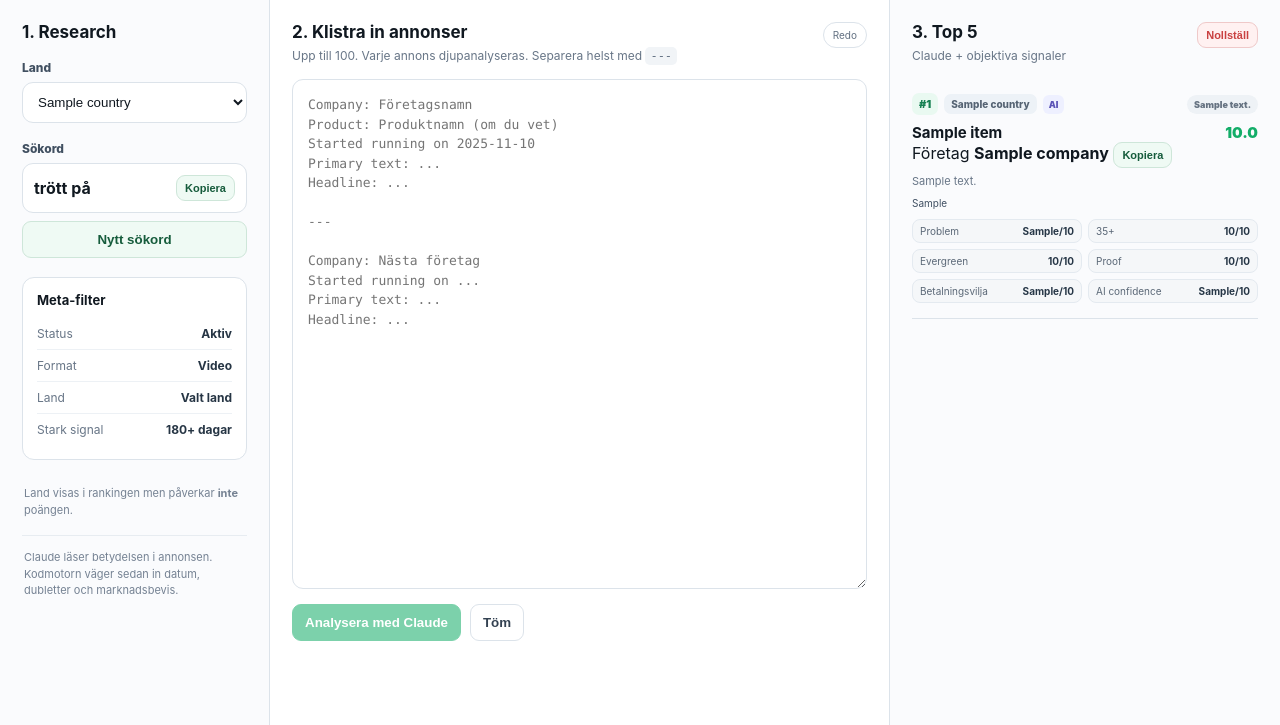
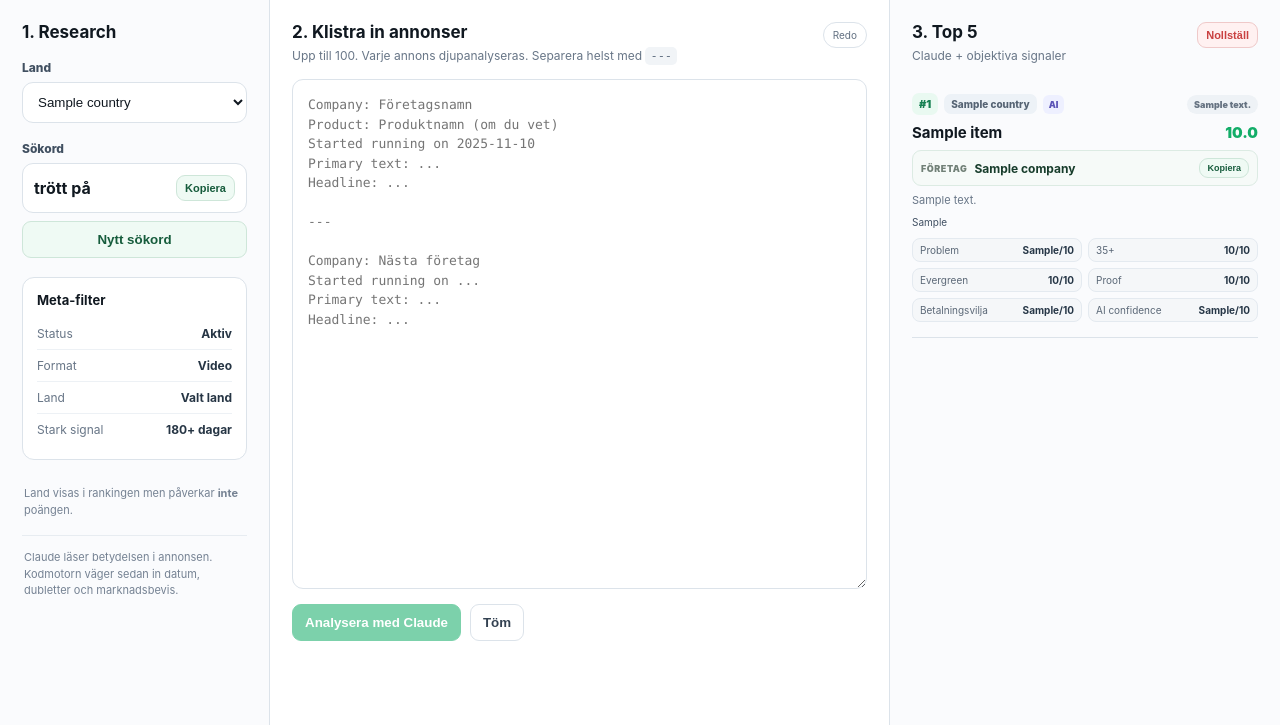
Before and after one commit to esei-melestesfay-afk/PRODUCT-HUNTER, a Flask app: template templates/index.html in a window 1280 px wide. Shown: the part 91-816 px from the top of the page. Run offline with Flask 3, Linux system fonts and the light colour scheme; the template is opened without the code that fills it: most values are stand-ins (such as "Sample title", 1, 10 or a date in 2020).

Commit message:
Style advertiser name for easy Ad Library lookup

```diff
--- a/static/style.css
+++ b/static/style.css
@@ -37,6 +37,10 @@ button:disabled{opacity:.55;cursor:wait}.primary{background:var(--green);border-
 .decision.best{background:#e7f9ef;color:#0b7b48}.decision.strong{background:#edf5ff;color:#2564ad}.decision.keep{background:#fff6e5;color:#9a6810}.decision.weak{background:#fff0f0;color:#b43e3e}
 .rank-head{display:flex;justify-content:space-between;gap:10px;align-items:center}.rank-head strong{font-size:15px;white-space:nowrap;overflow:hidden;text-overflow:ellipsis}.rank-head span{font-size:15px;font-weight:950;color:var(--green)}
 .company{font-size:10px;color:#7a8795;margin-top:3px}.rank-card p{font-size:11px;margin-top:6px}.why{font-size:10px;color:#405063;margin-top:7px}
+.company-row{display:flex;align-items:center;gap:7px;margin-top:8px;margin-bottom:7px;padding:7px 8px;background:#f6faf8;border:1px solid #dcebe3;border-radius:9px;min-width:0}
+.company-label{font-size:9px;letter-spacing:.06em;text-transform:uppercase;color:#718077;font-weight:900;flex:0 0 auto}
+.company-name{font-size:12px;color:#173c2b;overflow:hidden;text-overflow:ellipsis;white-space:nowrap;min-width:0;flex:1}
+.company-row .copy-company{padding:4px 7px;font-size:9px;flex:0 0 auto}
 .score-grid{display:grid;grid-template-columns:1fr 1fr;gap:6px;margin-top:10px}.score-grid span{border-radius:8px;display:flex;justify-content:space-between}.score-grid b{color:#273747}
 .empty{background:#fff;border:1px dashed #d6dee7;border-radius:12px;color:#7a8795;text-align:center;padding:22px;margin-top:20px;font-size:12px}
 .header-status{display:flex;align-items:center;gap:8px}
```
